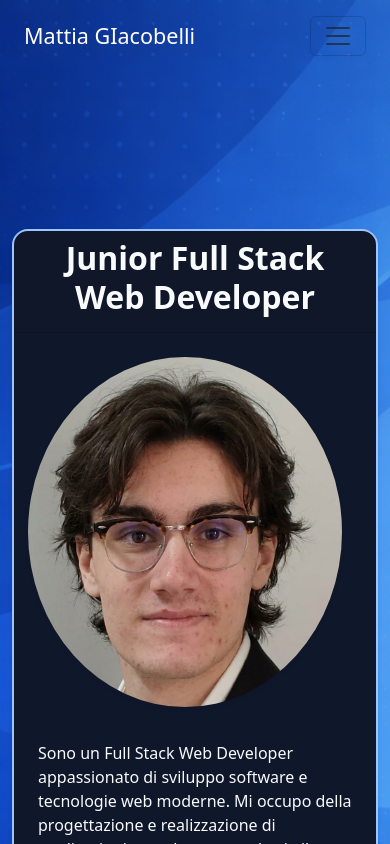
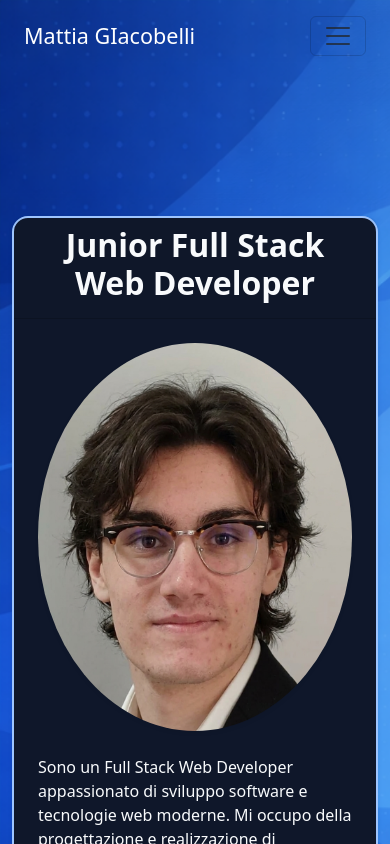
Before and after one commit to Mattia-Giacobelli/laravel-portfolio-bonus, a React (Vite) app: page / in a window 390 px wide. Shown: the top 844 px of the page. Built offline with nearby package versions, Linux system fonts and the light colour scheme; no server answers; the database is empty.

Commit message:
fixed profile pic responsive

```diff
--- a/src/index.css
+++ b/src/index.css
@@ -158,7 +158,7 @@ main {
 
         .profile-img {
           width: 350px;
-          height: 350px;
+          height: 400px;
           object-fit: cover;
           border-radius: 15%;
           margin: 0 20px 10px 0;
@@ -368,3 +368,23 @@ footer {}
 
   }
 }
+
+@media screen and (max-width:768px) {
+  main {
+    #home {
+      .container {
+        .card {
+
+          .profile-img {
+            width: 100%;
+            height: 70%;
+            object-fit: cover;
+            border-radius: 15%;
+            margin: 0;
+          }
+        }
+      }
+    }
+  }
+
+}
```
